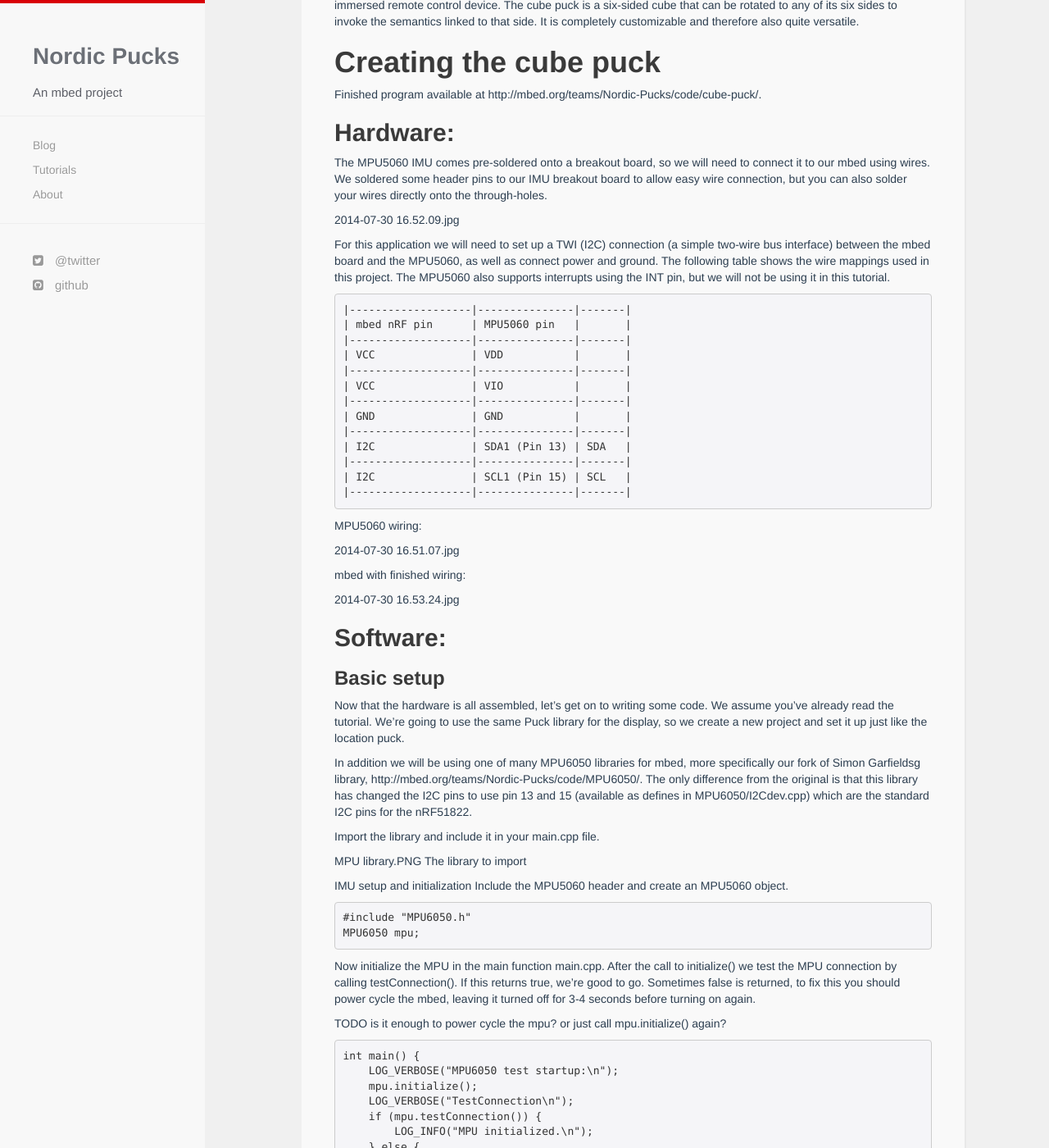
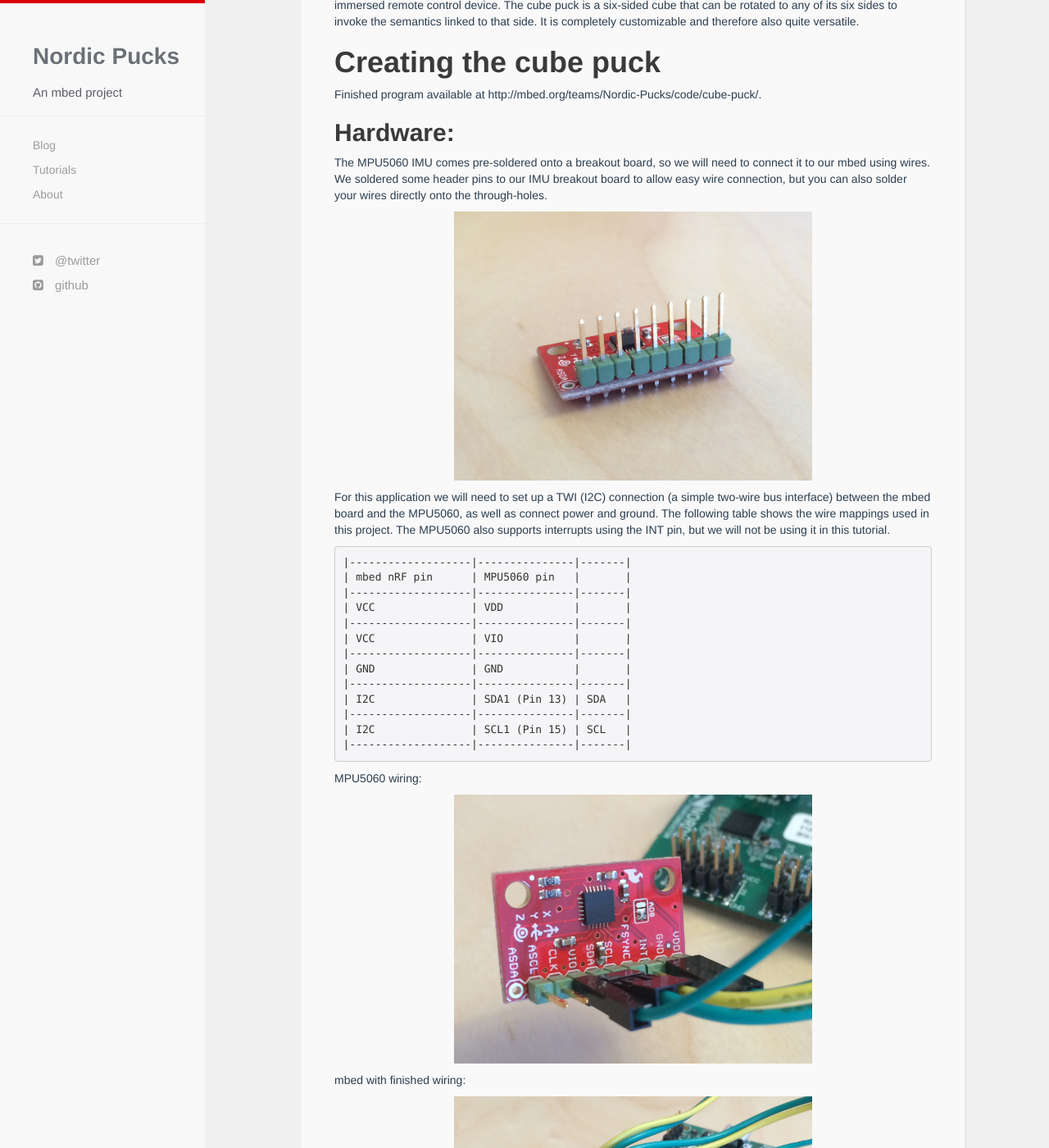
Before and after one commit to NordicPlayground/puck, a Jekyll site: the page built from _tutorials/cube.md, in a window 1280 px wide and 1400 px high, scrolled down 384 px. Shown: the whole window at 82% size. Built offline with Jekyll 4.4.1, drawn with Linux system fonts in a browser that asks for light colours; nearby versions of some CDN libraries; comment, search, counter and statistics services are not loaded; some of the changed text lies outside the part shown.

Commit message:
Fix images in cube puck

```diff
--- a/_tutorials/cube.md
+++ b/_tutorials/cube.md
@@ -25,7 +25,7 @@ Finished program available at http://mbed.org/teams/Nordic-Pucks/code/cube-puck/
 The MPU5060 IMU comes pre-soldered onto a breakout board, so we will need to connect it to our mbed using wires.
 We soldered some header pins to our IMU breakout board to allow easy wire connection, but you can also solder your wires directly onto the through-holes.
 
-2014-07-30 16.52.09.jpg
+![](../images/2014-07-30 16.52.09.jpg)
 
 For this application we will need to set up a TWI (I2C) connection (a simple two-wire bus interface) between the mbed board and the MPU5060, as well as connect power and ground.
 The following table shows the wire mappings used in this project.
@@ -47,11 +47,11 @@ The MPU5060 also supports interrupts using the INT pin, but we will not be using
 
 MPU5060 wiring:
 
-2014-07-30 16.51.07.jpg
+![](../images/2014-07-30 16.51.07.jpg)
 
 mbed with finished wiring:
 
-2014-07-30 16.53.24.jpg
+![](../images/2014-07-30 16.53.24.jpg)
 
 ## Software:
 ### Basic setup
@@ -64,7 +64,8 @@ The only difference from the original is that this library has changed the I2C p
 
 Import the library and include it in your main.cpp file.
 
-MPU library.PNG
+![](../images/MPU library.PNG)
+
 The library to import
 
 IMU setup and initialization
```
